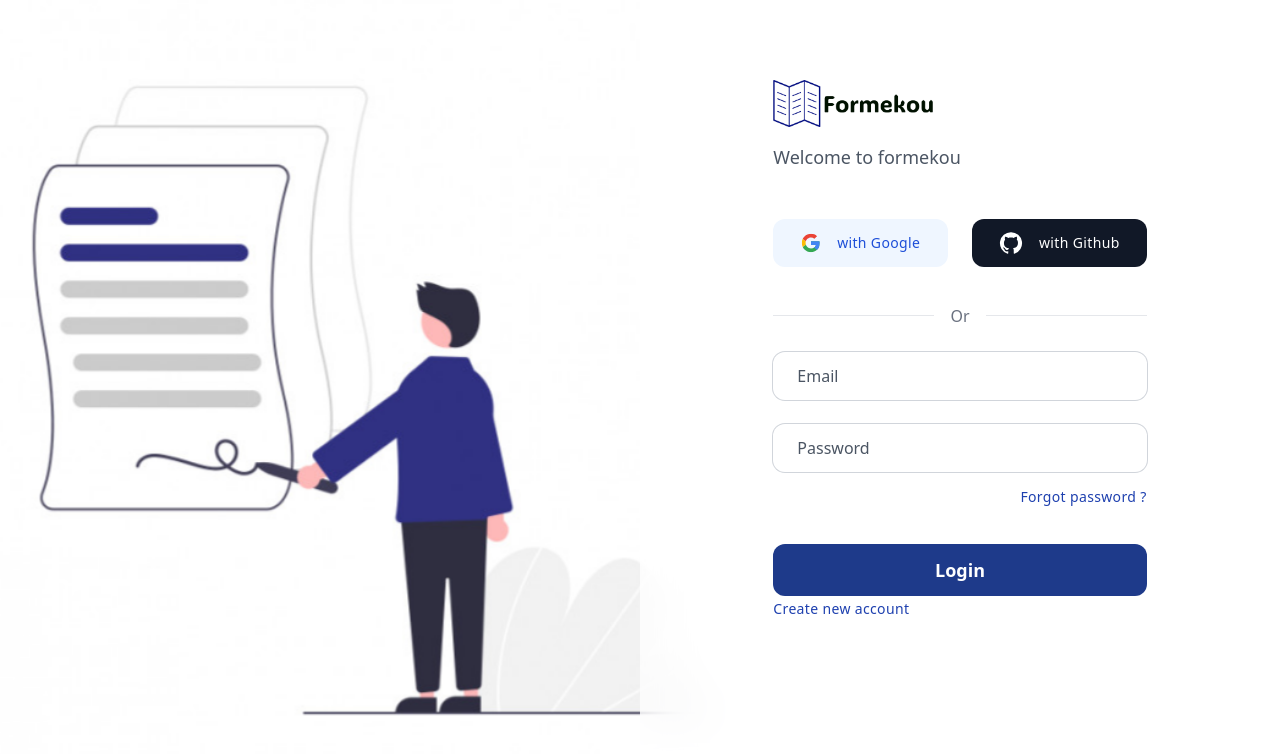
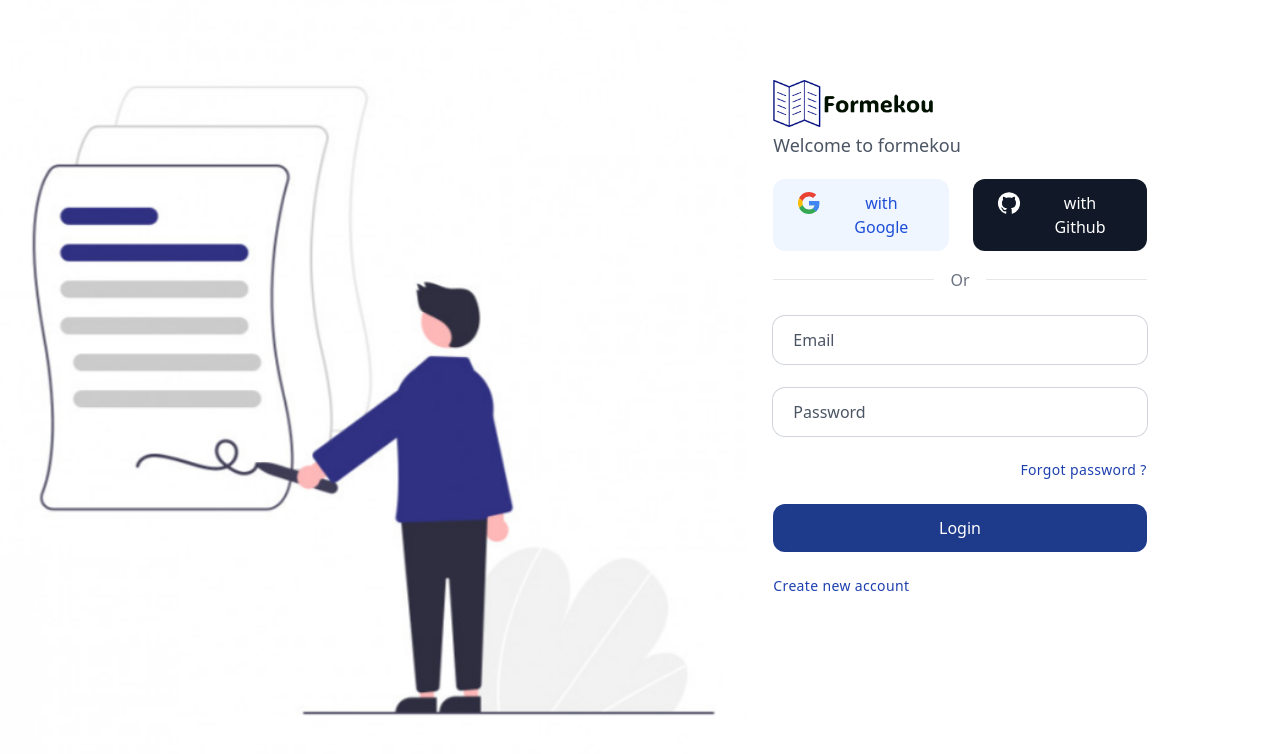
Before and after one commit to formekou-app/formekou-ui, a React (Vite) app: page / in a window 1280 px wide. Shown: the top 754 px of the page. Built offline with nearby package versions, Linux system fonts and the light colour scheme.

Commit message:
refactor: login page refactored

```diff
--- a/src/config/firebase.js
+++ b/src/config/firebase.js
@@ -1,5 +1,5 @@
 import { initializeApp } from "firebase/app";
-import { getAuth } from "firebase/auth";
+import { getAuth, signInWithPopup, GoogleAuthProvider } from "firebase/auth";
 
 const firebaseConfig = {
   apiKey: process.env.FIREBASE_API_KEY,
@@ -12,4 +12,12 @@ const firebaseConfig = {
 };
 
 export const app = initializeApp(firebaseConfig);
-export const auth = getAuth(app);
+
+const provider = new GoogleAuthProvider();
+
+provider.setCustomParameters({
+  prompt: "select_account"
+});
+
+export const auth = getAuth();
+export const signInWithGooglePopup = () => signInWithPopup(auth, provider);
--- a/src/index.css
+++ b/src/index.css
@@ -2,6 +2,15 @@
 @tailwind base;
 @tailwind components;
 @tailwind utilities;
-.input {
-  @apply w-full py-3 px-6 ring-1 ring-gray-300 rounded-xl placeholder-gray-600 bg-transparent transition disabled:ring-gray-200 disabled:bg-gray-100 disabled:placeholder-gray-400 invalid:ring-red-400 focus:invalid:outline-none;
+
+.base-input {
+  @apply w-full py-3 px-5 ring-1 ring-gray-300 rounded-xl placeholder-gray-600 bg-transparent transition disabled:ring-gray-200 disabled:bg-gray-100 disabled:placeholder-gray-400 invalid:ring-red-400 focus:invalid:outline-none;
 }
+
+.base-btn{
+  @apply transition py-3 px-6 rounded-xl flex gap-4 justify-center
+}
+
+.main-btn{
+  @apply text-white bg-blue-900 hover:bg-sky-600 focus:bg-sky-600 active:bg-sky-800
+}
--- a/src/pages/login/Login.jsx
+++ b/src/pages/login/Login.jsx
@@ -1,90 +1,49 @@
+import { GitHub as GitHubIcon} from "@mui/icons-material";
+
+import { ManualLoginForm } from "./ManualLoginForm";
+
 import imageLogin from "../../assets/images/form.jpg";
-import logo from "../../assets/images/logo.png";
-import google from "../../assets/images/google.svg";
-import GitHubIcon from "@mui/icons-material/GitHub";
+import googleIcon from "../../assets/images/google.svg";
+import formekouLogo from "../../assets/images/formekou.png";
 
 export function Login() {
+  const logGoogleUser = async () => {
+    console.log("will call google singin");
+  }
+
   return (
-    <>
-      <div className="2xl:container h-screen m-auto">
-        <div hidden className="fixed inset-0 w-7/12 lg:block">
-          <img className="w-full h-full object-cover" src={imageLogin} />
-        </div>
-        <div
-          hidden
-          role="hidden"
-          className="fixed inset-0 w-6/12 ml-auto bg-white bg-opacity-70 backdrop-blur-xl lg:block"
-        ></div>
+    <main className="2xl:container h-screen m-auto">
+      <img className="fixed inset-0 w-7/12 hidden lg:block h-full object-cover" src={imageLogin} />
       <div className="relative h-full ml-auto lg:w-6/12">
         <div className="m-auto py-12 px-6 sm:p-20 xl:w-10/12">
-            <div className="space-y-4">
-              <a href="">
-                <img src={logo} className="w-40" alt="formekou logo" />
+          <a href="#">
+            <img src={formekouLogo} className="w-40" alt="formekou logo" />
           </a>
-              <p className="font-medium text-lg text-gray-600">
-                Welcome to formekou
-              </p>
-            </div>
-
-            <div className="mt-12 grid gap-6 sm:grid-cols-2">
-              <button className="py-3 px-6 rounded-xl bg-blue-50 hover:bg-blue-100 focus:bg-blue-100 active:bg-blue-200">
-                <div className="flex gap-4 justify-center">
-                  <img src={google} className="w-5" alt="" />
-                  <span className="block w-max font-medium tracking-wide text-sm text-blue-700">
-                    with Google
-                  </span>
-                </div>
+          <p className="text-lg text-gray-600 mt-1"> Welcome to formekou </p>
+          <div className="mt-5 flex gap-6 items-center">
+            <button
+              className="base-btn bg-blue-50 hover:bg-blue-100 focus:bg-blue-100 active:bg-blue-200"
+              onClick={logGoogleUser}
+            >
+              <img src={googleIcon} className="w-6 block"/>
+              <span className="text-blue-700"> with Google </span>
             </button>
-              <button className="py-3 px-6 rounded-xl bg-gray-900 transition hover:bg-gray-800 active:bg-gray-600 focus:bg-gray-700">
-                <div className="flex gap-4 items-center justify-center text-white">
-                  <GitHubIcon className="w-5" />
-                  <span className="block w-max font-medium tracking-wide text-sm text-white">
-                    with Github
-                  </span>
-                </div>
+            <button
+              className="base-btn bg-gray-900 hover:bg-gray-800 active:bg-gray-600 focus:bg-gray-700"
+              onClick={logGoogleUser}
+            >
+              <GitHubIcon className="w-5 text-white" />
+              <span className="text-white"> with Github</span>
             </button>
           </div>
-
-            <div role="hidden" className="mt-12 border-t">
+          <div role="hidden" className="mt-7 border-t">
             <span className="block w-max mx-auto -mt-3 px-4 text-center text-gray-500 bg-white">
               Or
             </span>
           </div>
-
-            <form action="" className="space-y-6 py-6">
-              <div>
-                <input type="email" placeholder="Email" className="input" />
-              </div>
-
-              <div className="flex flex-col items-end">
-                <input
-                  type="password"
-                  placeholder="Password"
-                  className="input"
-                />
-                <button type="reset" className="w-max p-3 -mr-3">
-                  <span className="text-sm tracking-wide text-blue-800">
-                    Forgot password ?
-                  </span>
-                </button>
-              </div>
-
-              <div>
-                <button className="w-full px-6 py-3 rounded-xl bg-blue-900 transition hover:bg-sky-600 focus:bg-sky-600 active:bg-sky-800">
-                  <span className="font-semibold text-white text-lg">
-                    Login
-                  </span>
-                </button>
-                <a href="#" type="reset" className="w-max p-3 -ml-3">
-                  <span className="text-sm tracking-wide text-blue-800">
-                    Create new account
-                  </span>
-                </a>
-              </div>
-            </form>
+          <ManualLoginForm />
         </div>
       </div>
-      </div>
-    </>
+    </main>
   );
 }
--- /dev/null
+++ b/src/pages/login/ManualLoginForm.jsx
@@ -0,0 +1,17 @@
+export function ManualLoginForm(){
+  return(
+    <form action="submit" className="space-y-6 py-6">
+      <input type="email" placeholder="Email" className="base-input" />
+      <input type="password" placeholder="Password" className="base-input"/>
+      <a href="#" className="text-end block text-sm tracking-wide text-blue-800">
+        Forgot password ?
+      </a>
+      <button className="base-btn main-btn w-full">
+        Login
+      </button>
+      <a href="#" className="block text-sm tracking-wide text-blue-800">
+        Create new account
+      </a>
+    </form>
+  )
+}
```
Also changed, not shown: src/assets/images/formekou.png (renamed from src/assets/images/logo.png). Lines whose indentation alone changed are shown as unchanged.
